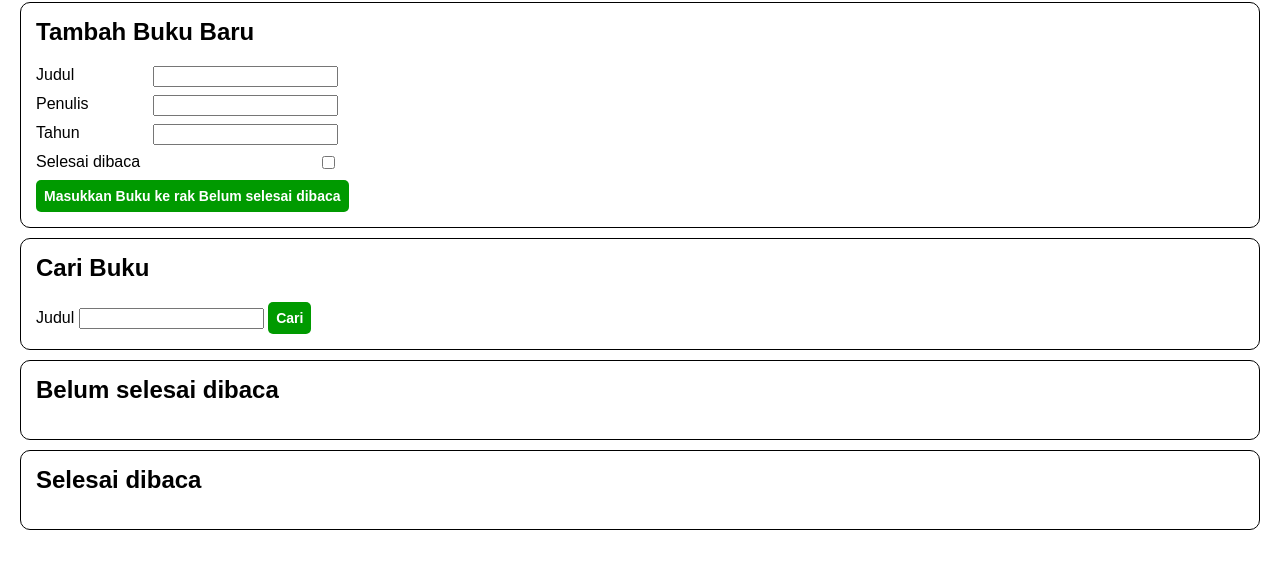
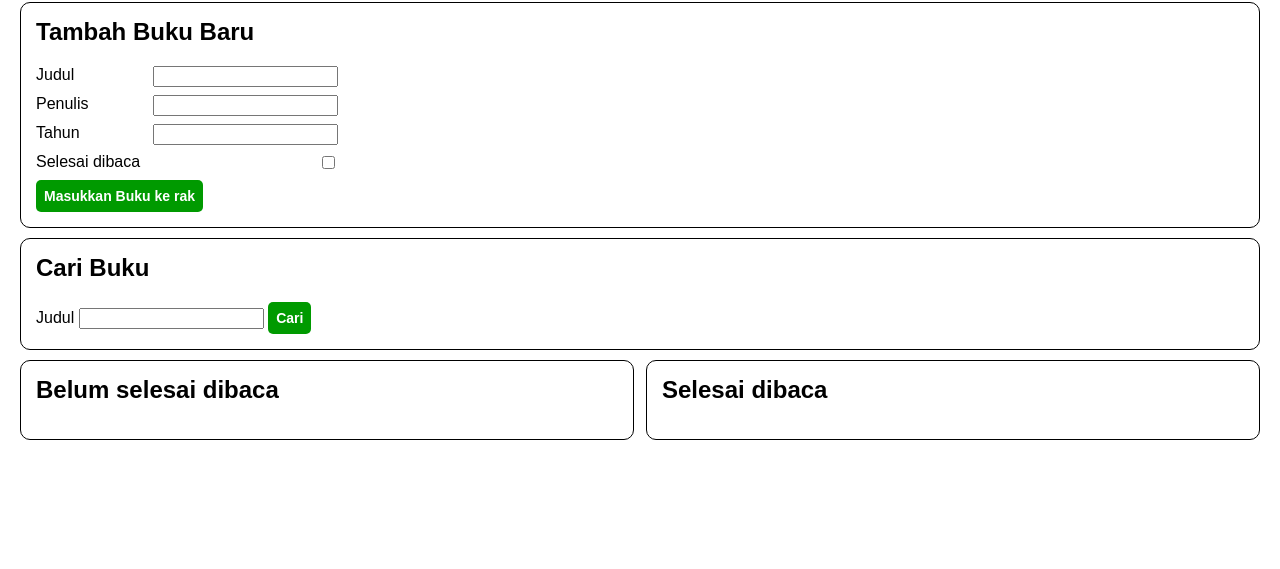
Before and after one commit to AchmadAkif/bookshelf-app-starter-project, a plain HTML site: page index.html in a window 1280 px wide. Shown: the part 65-634 px from the top of the page. Drawn offline with Linux system fonts and the light colour scheme.

Commit message:
feat: class element

```diff
--- a/index.html
+++ b/index.html
@@ -40,7 +40,7 @@
             />
           </div>
           <button id="bookFormSubmit" type="submit" data-testid="bookFormSubmitButton">
-            Masukkan Buku ke rak <span>Belum selesai dibaca</span>
+            Masukkan Buku ke rak
           </button>
         </form>
       </section>
@@ -56,9 +56,9 @@
         </form>
       </section>
 
+      <div class="book-rack">
         <section>
           <h2>Belum selesai dibaca</h2>
-
           <div id="incompleteBookList" data-testid="incompleteBookList">
             <!--
               Ini adalah struktur HTML untuk masing-masing buku.
@@ -69,7 +69,6 @@
 
         <section>
           <h2>Selesai dibaca</h2>
-
           <div id="completeBookList" data-testid="completeBookList">
             <!--
               Ini adalah struktur HTML untuk masing-masing buku.
@@ -77,6 +76,8 @@
             -->
           </div>
         </section>
+      </div>
+
     </main>
   </body>
 </html>
```
Lines whose indentation alone changed are shown as unchanged.
